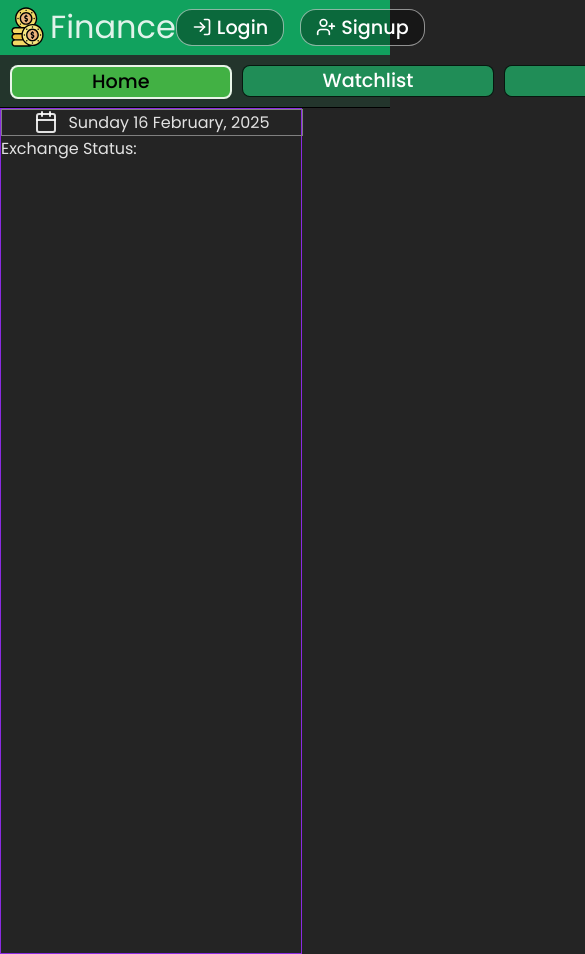
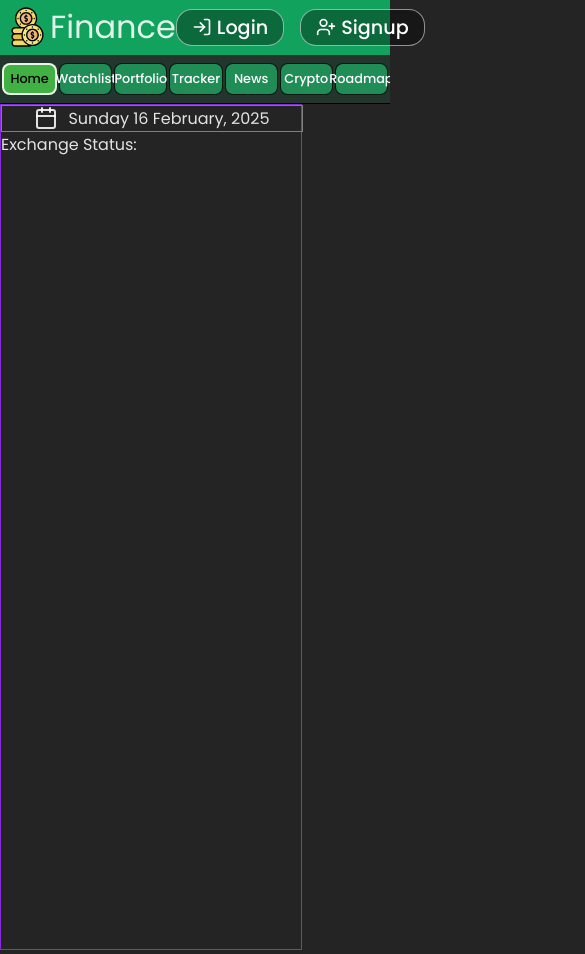
Before and after one commit to rushichavan21/Finance, a React (Vite) app in the folder Client/: page / in a window 390 px wide. Shown: the top 954 px of the page, 585 px wide, since content can reach past the window. Built offline with nearby package versions, Linux system fonts and the light colour scheme.

Commit message:
overflow in X fixed

```diff
--- a/Client/src/components/options/Options.jsx
+++ b/Client/src/components/options/Options.jsx
@@ -4,7 +4,7 @@ import "./options.css";
 
 const Options = () => {
   const navigate = useNavigate();
-  const options = ["Home", "Watchlist", "Portfolio", "News", "Tracker", "Crypto", "Roadmap"];
+  const options = ["Home", "Watchlist", "Portfolio", "Tracker", "News", "Crypto", "Roadmap"];
   const [active, setActive] = useState("Home");
 
   return (
--- a/Client/src/components/options/options.css
+++ b/Client/src/components/options/options.css
@@ -1,26 +1,38 @@
 .options-container {
-  height: 2rem;
+  height: auto;
+  min-height: 2rem;
   display: flex;
-  gap: 10px;
-  justify-content: space-around;
-  padding: 10px;
+  gap: 5px;
+  justify-content: space-between;
+  padding: 10px 5px;
   border-bottom: 1px solid rgb(0, 0, 0);
   background-color: #208d5729;
+  width: 100%;
+  box-sizing: border-box;
+  overflow-x: hidden;
+  position: relative;
+  max-width: 100vw;
 }
 
 .options-button {
   display: flex;
   align-items: center;
+  justify-content: center;
   font-family: poppins;
   font-weight: 500;
   font-size: 1.2rem;
   text-align: center;
   border: 1px solid rgba(0, 0, 0, 0.826);
   border-radius: 0.5rem;
-  padding: 15px 80px;
+  padding: 5px 5px;
   background-color: #208d57;
   color: white;
   cursor: pointer;
+  flex: 1;
+  min-width: 0;
+  white-space: nowrap;
+  box-sizing: border-box;
+  margin: 0;
 }
 
 /* Hover effect */
@@ -30,9 +42,31 @@
   color: black;
 }
 
-
 .options-button.active {
   background-color: rgba(78, 222, 78, 0.734);
   border: 2px solid rgba(255, 255, 255, 0.888);
   color: black;
 }
+
+@media (max-width: 768px) {
+  .options-container {
+    gap: 3px;
+  }
+
+  .options-button {
+    font-size: 1rem;
+    padding: 5px 3px;
+  }
+}
+
+@media (max-width: 475px) {
+  .options-container {
+    gap: 2px;
+    padding: 8px 2px;
+  }
+
+  .options-button {
+    font-size: 0.8rem;
+    padding: 5px 2px;
+  }
+}
```
